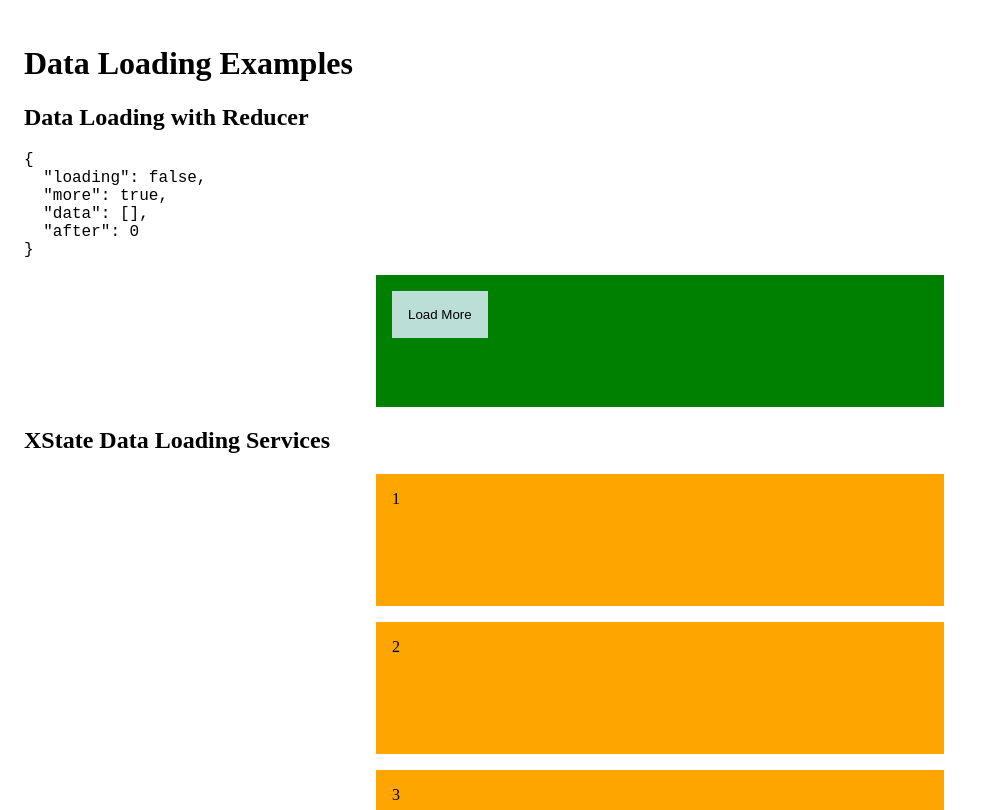
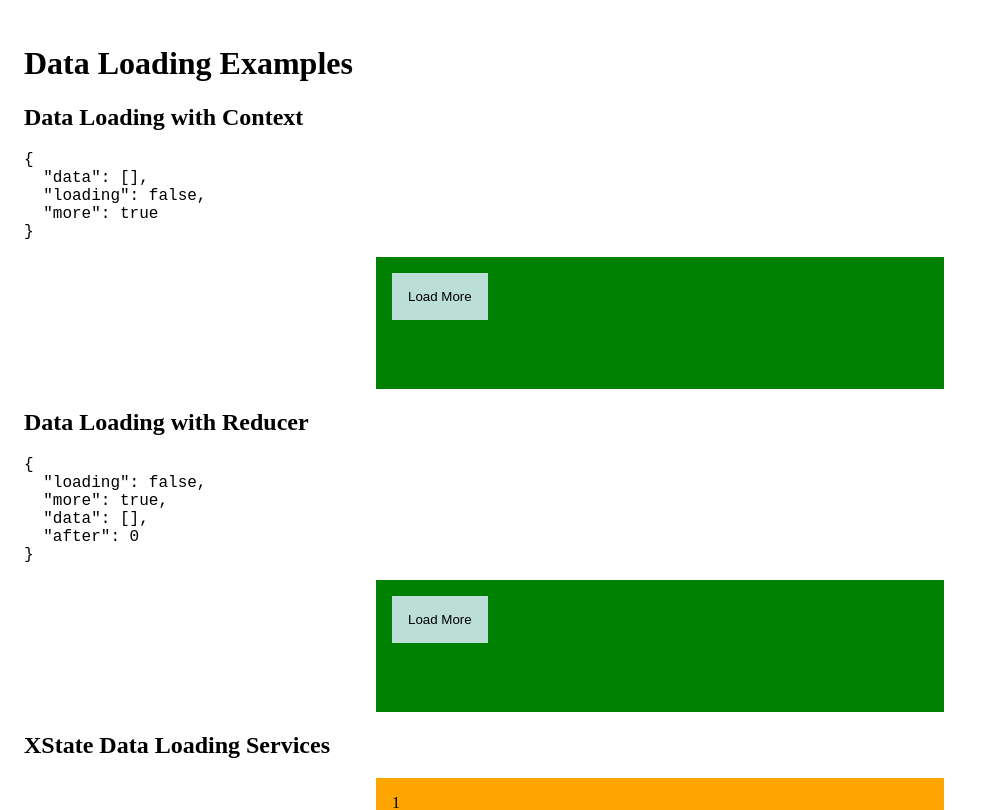
Before and after one commit to thanhtrungit25/infinite-scroll-demo, a React (Create React App) app: page / in a window 1280 px wide. Shown: the top 810 px of the page, without its empty margins (0-983 px from the left). Built offline with nearby package versions, Linux system fonts and the light colour scheme.

Commit message:
WithContext

```diff
--- a/src/App.js
+++ b/src/App.js
@@ -1,12 +1,16 @@
 import React from 'react'
 
+import WithContext from './WithContext'
+import WithReducer from './WithReducer'
 import WithStateMachine from './WithStateMachine'
-import WithReducer from './WithReducer'
 
 function App() {
   return (
     <div className='App'>
       <h1>Data Loading Examples</h1>
+
+      <h2>Data Loading with Context</h2>
+      <WithContext />
 
       <h2>Data Loading with Reducer</h2>
       <WithReducer />
--- /dev/null
+++ b/src/WithContext.js
@@ -0,0 +1,95 @@
+import React from 'react'
+
+const allData = new Array(25).fill(0).map((_val, i) => i + 1)
+const perPage = 10
+const types = {
+  start: 'START',
+  loaded: 'LOADED',
+}
+
+const reducer = (state, action) => {
+  switch (action.type) {
+    case types.start:
+      return { ...state, loading: true }
+    case types.loaded:
+      return {
+        ...state,
+        loading: false,
+        data: [...state.data, ...action.newData],
+        more: action.newData.length === perPage,
+        after: state.after + action.newData.length,
+      }
+
+    default:
+      throw new Error('Dont understand action')
+  }
+}
+
+const MyContext = React.createContext()
+
+function MyProvider({ children }) {
+  const [state, dispatch] = React.useReducer(reducer, {
+    loading: false,
+    more: true,
+    data: [],
+    after: 0,
+  })
+
+  const { loading, more, data, after } = state
+
+  const load = () => {
+    dispatch({ type: types.start })
+
+    setTimeout(() => {
+      const newData = allData.slice(after, after + perPage)
+      dispatch({ type: types.loaded, newData })
+    }, 1000)
+  }
+
+  return (
+    <MyContext.Provider value={{ loading, data, more, load }}>
+      {children}
+    </MyContext.Provider>
+  )
+}
+
+function App() {
+  const { data, loading, more } = React.useContext(MyContext)
+
+  return (
+    <div className='App'>
+      <pre>
+        <code>{JSON.stringify({ data, loading, more }, null, 2)}</code>
+      </pre>
+      <ul>
+        {data.map((row) => (
+          <li key={row} style={{ background: 'orange' }}>
+            {row}
+          </li>
+        ))}
+
+        {loading && <li>Loading...</li>}
+
+        {!loading && more && <LoadMore />}
+      </ul>
+    </div>
+  )
+}
+
+function LoadMore() {
+  const { load } = React.useContext(MyContext)
+
+  return (
+    <li style={{ background: 'green' }}>
+      <button onClick={load}>Load More</button>
+    </li>
+  )
+}
+
+export default () => {
+  return (
+    <MyProvider>
+      <App />
+    </MyProvider>
+  )
+}
```
